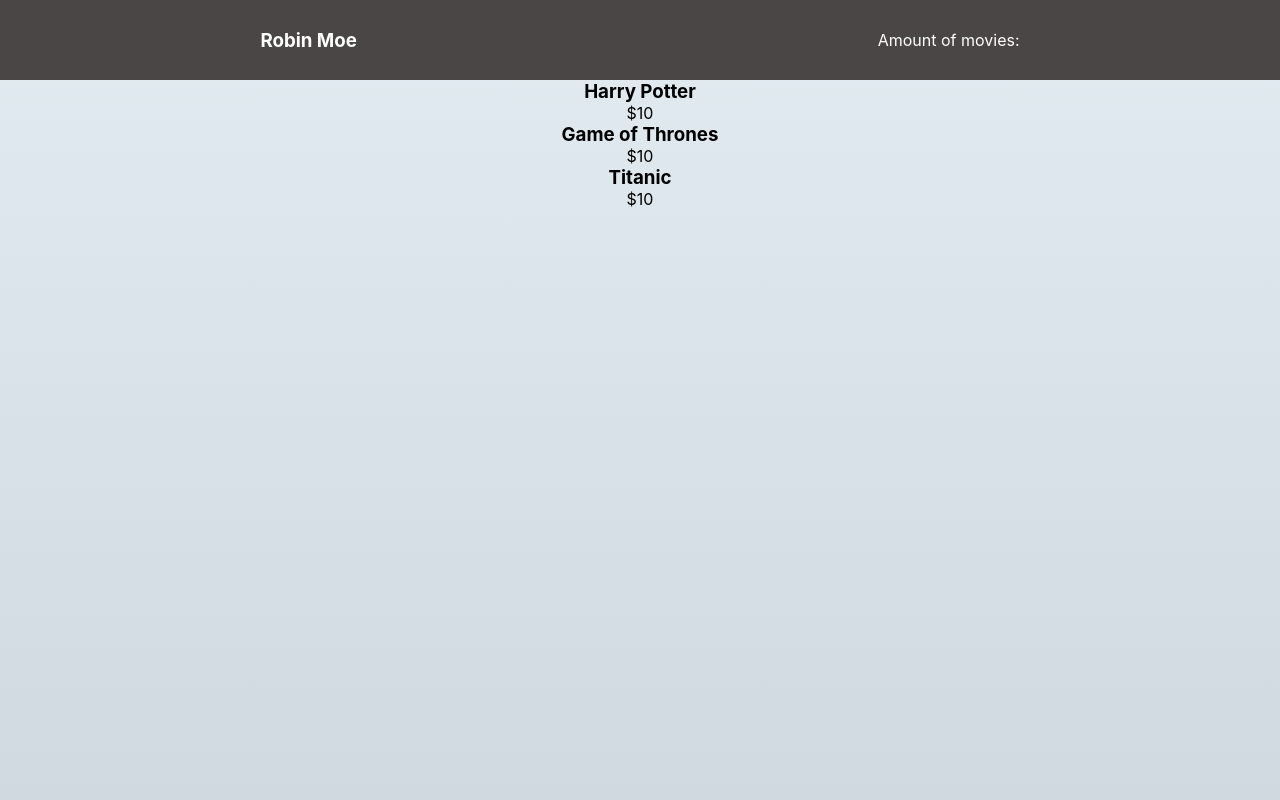
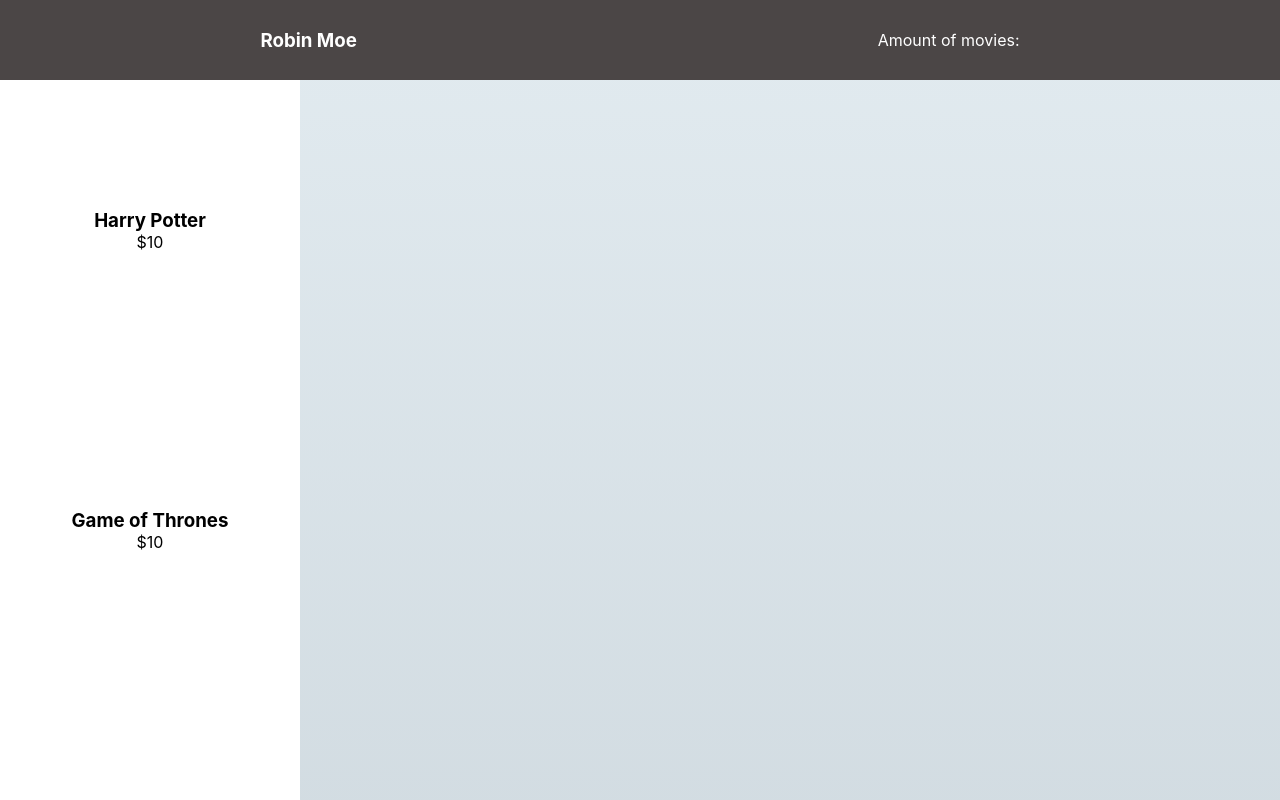
Before and after one commit to Enkronan/StateManagementReact, a React (Create React App) app: page / in a window 1280 px wide. Shown: the top 800 px of the page. Built offline with nearby package versions, Linux system fonts and the light colour scheme.

Commit message:
type: refactor
changed styling for movies

```diff
--- a/src/Movie.js
+++ b/src/Movie.js
@@ -1,9 +1,10 @@
 import React from "react";
+import style from "./movie.module.css"
 
 const Movie = ({name, price})  => {
 
     return(
-        <div>
+        <div className={style.movie}>
         <h3>{name}</h3>
         <p>{price}</p>
         </div>
--- a/src/movie.module.css
+++ b/src/movie.module.css
@@ -0,0 +1,9 @@
+.movie{
+    width: 300px;
+    height: 300px;
+    background-color: white;
+    display: flex;
+    flex-direction: column;
+    align-items: center;
+    justify-content: center;
+}
```
